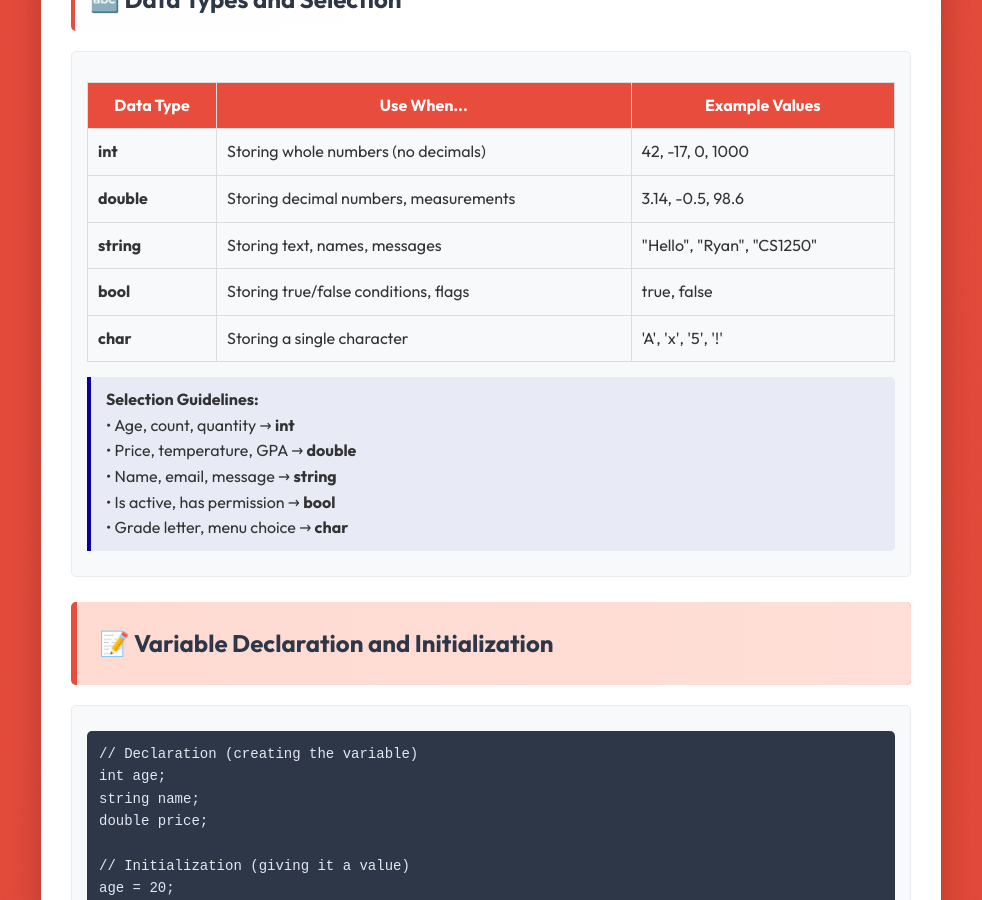
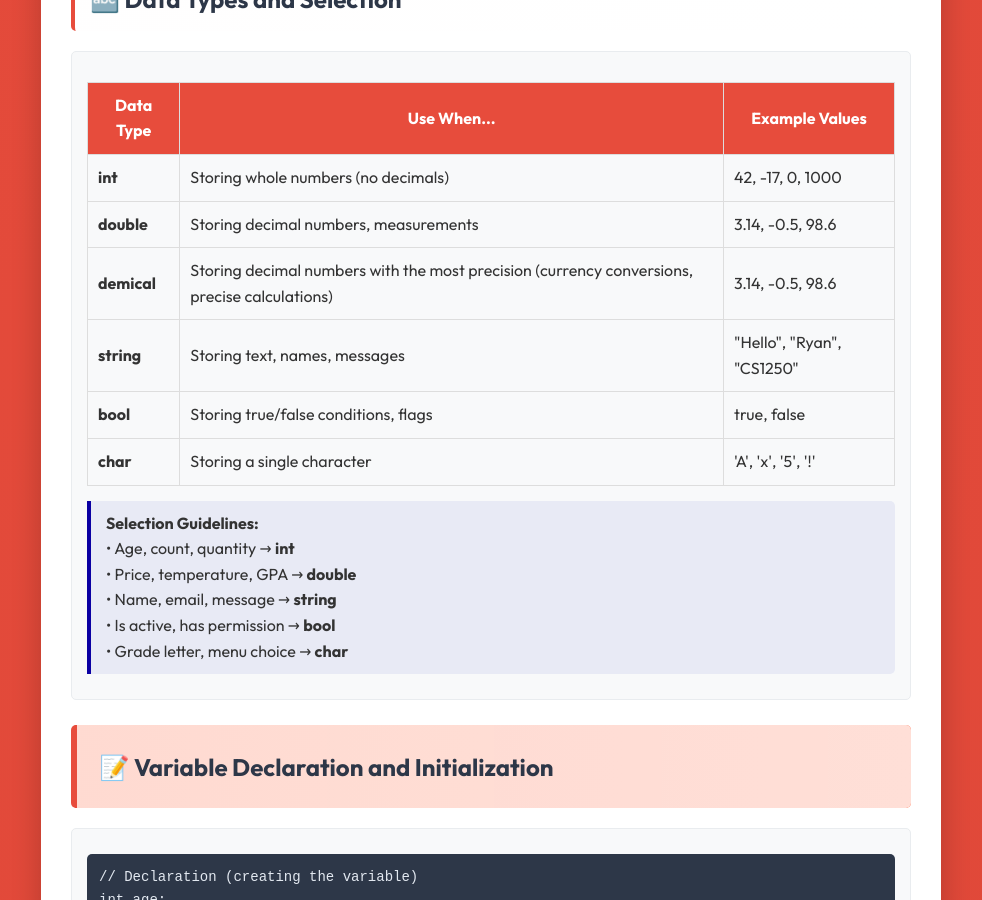
Before and after one commit to CSCI-1250/class_resources_public, a Jekyll site: the page study_guides/final_exam.html, which Jekyll copies as it is, in a window 1280 px wide and 900 px high, scrolled down 2057 px. Shown: the whole window, without its empty margins (149-1131 px from the left). Built offline with Jekyll 4.4.1, drawn with Linux system fonts in a browser that asks for light colours.

Commit message:
Add decimal

```diff
--- a/study_guides/final_exam.html
+++ b/study_guides/final_exam.html
@@ -347,6 +347,11 @@
                 <tr>
                     <td><strong>double</strong></td>
                     <td>Storing decimal numbers, measurements</td>
+                    <td>3.14, -0.5, 98.6</td>
+                </tr>
+                <tr>
+                    <td><strong>demical</strong></td>
+                    <td>Storing decimal numbers with the most precision (currency conversions, precise calculations)</td>
                     <td>3.14, -0.5, 98.6</td>
                 </tr>
                 <tr>
```
